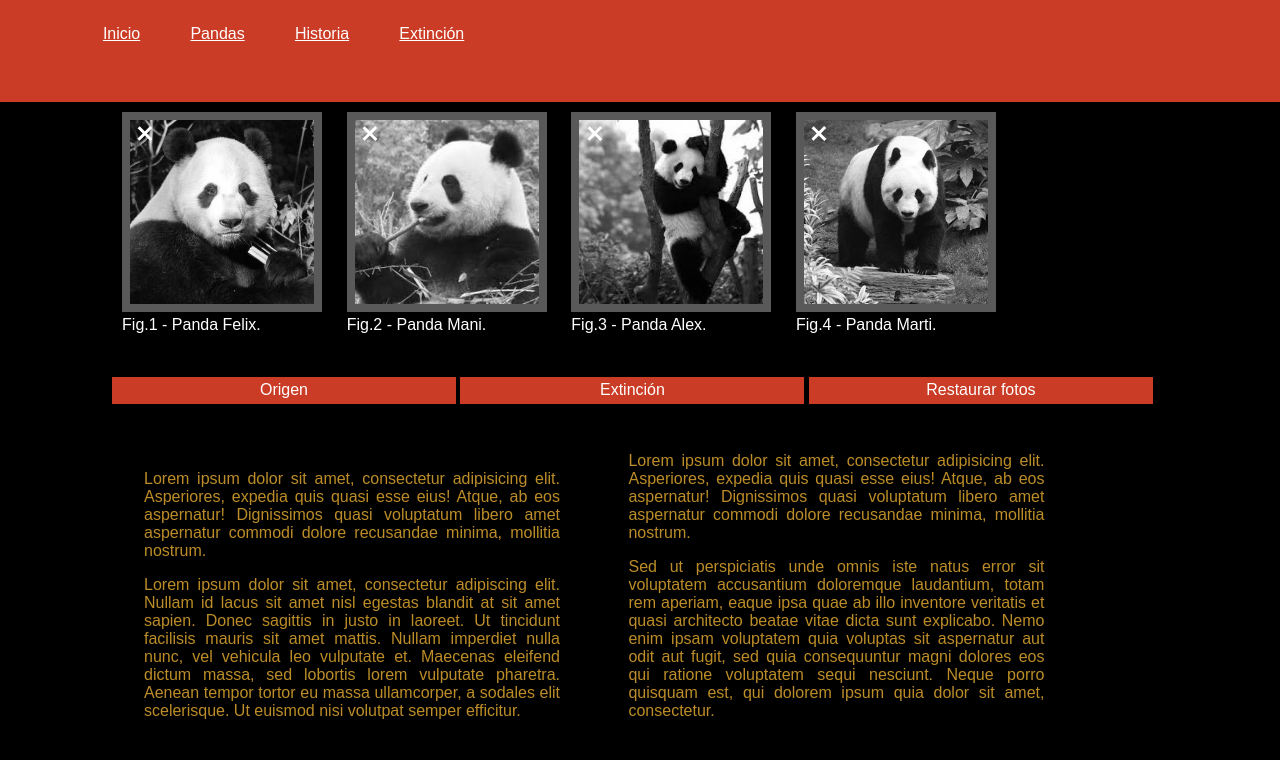
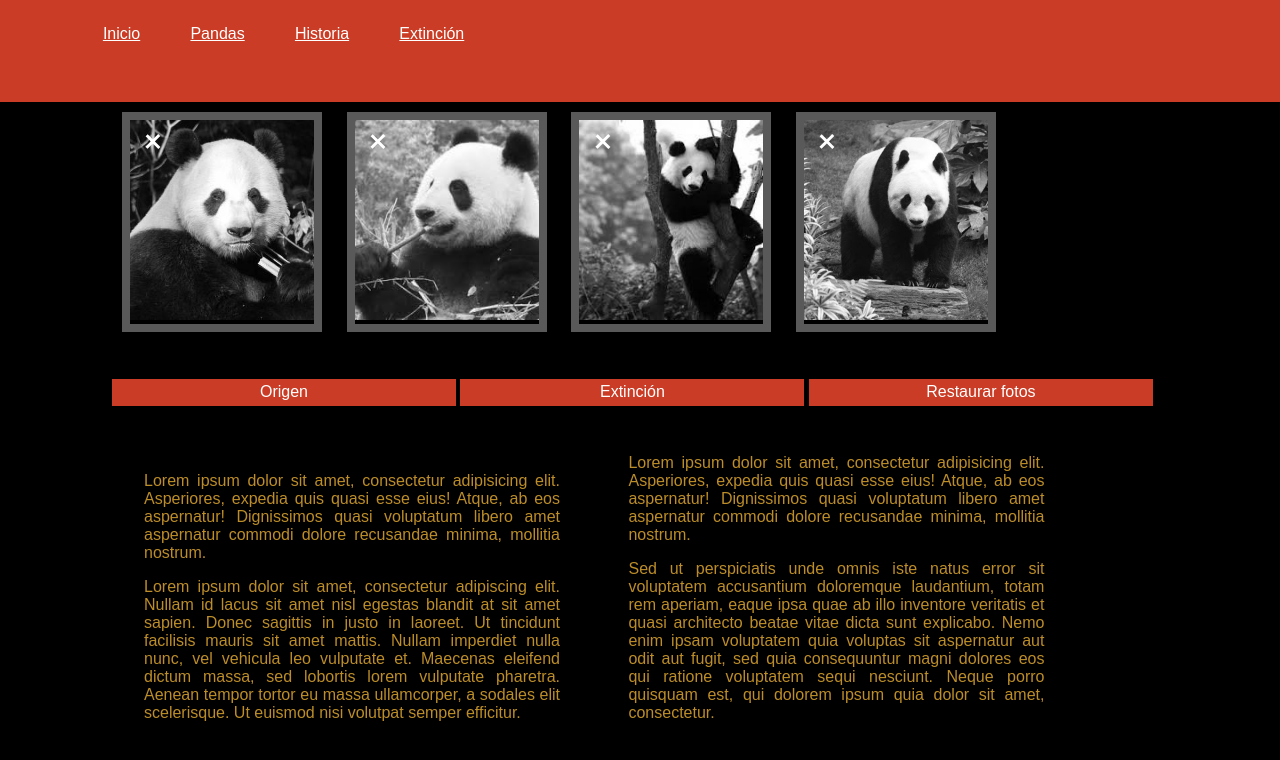
Before and after one commit to ely405/panda-panda, a plain HTML site: page index.html in a window 1280 px wide. Drawn offline with Linux system fonts and the light colour scheme.

Commit message:
efectos imagen

```diff
--- a/assets/css/style.css
+++ b/assets/css/style.css
@@ -41,6 +41,8 @@ body{
     width: 12.5rem;
     display: inline-block;
     margin: 0.63rem;
+    overflow: hidden;
+    border: 0.5rem solid #595959;
 }
 
 .close{
@@ -76,11 +78,12 @@ body{
 
 .photo img{
     width: 12.5rem;
-    border: 0.5rem solid #595959;
     filter: grayscale(100%);
 }
 
-.photo img:hover{
+.photo:hover img{
+    opacity: 0.7;
+    transform: scale(1.2);
     filter: none;
 }
 
--- a/index.html
+++ b/index.html
@@ -17,22 +17,18 @@
         <figure class="photo">
             <div class="close"></div>
             <img src="assets/image/panda1.jpeg" alt="Panda Felix">
-            <figcaption>Fig.1 - Panda Felix.</figcaption>
         </figure>
         <figure class="photo">
             <div class="close"></div>
             <img src="assets/image/panda2.jpg" alt="Panda Mani">
-            <figcaption>Fig.2 - Panda Mani.</figcaption>
         </figure>
         <figure class="photo">
             <div class="close"></div>
             <img src="assets/image/panda3.jpg" alt="Panda Alex">
-            <figcaption>Fig.3 - Panda Alex.</figcaption>
         </figure>
         <figure class="photo">
             <div class="close"></div>
             <img src="assets/image/panda4.jpg" alt="Panda Marti">
-            <figcaption>Fig.4 - Panda Marti.</figcaption>
         </figure>
     </section>
     <section class="buttons">
```
